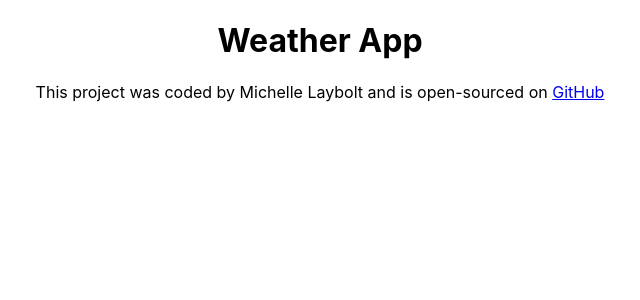
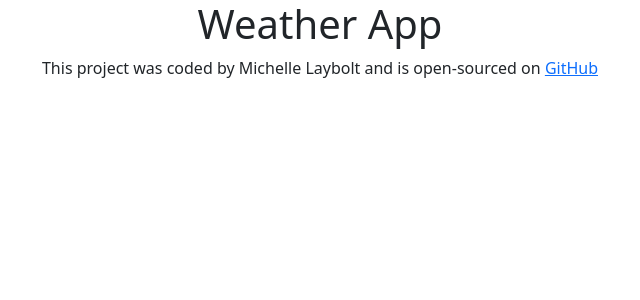
Before and after one commit to mllaybolt/react-weather-app-complete, a React (Create React App) app: page / in a window 1280 px wide. Shown: the top 300 px of the page, without its empty margins (320-960 px from the left). Built offline with nearby package versions, Linux system fonts and the light colour scheme; the HTML template or start-up script is replaced by a standard one.

Commit message:
installed Bootstrap

```diff
--- a/package.json
+++ b/package.json
@@ -6,6 +6,7 @@
     "@testing-library/jest-dom": "^5.14.1",
     "@testing-library/react": "^11.2.7",
     "@testing-library/user-event": "^12.8.3",
+    "bootstrap": "^5.0.1",
     "react": "^17.0.2",
     "react-dom": "^17.0.2",
     "react-scripts": "4.0.3",
--- a/src/App.js
+++ b/src/App.js
@@ -4,6 +4,7 @@ import "./App.css";
 export default function App() {
   return (
     <div className="App">
+      <div className="container">
         <h1>Weather App</h1>
         <footer>
           This project was coded by Michelle Laybolt and is open-sourced on{" "}
@@ -15,5 +16,6 @@ export default function App() {
           </a>
         </footer>
       </div>
+    </div>
   );
 }
```
Also changed, not shown: src/index.js (+7 -6 lines), 1 other file (tests, documents, lock files or other folders). Lines whose indentation alone changed are shown as unchanged.
